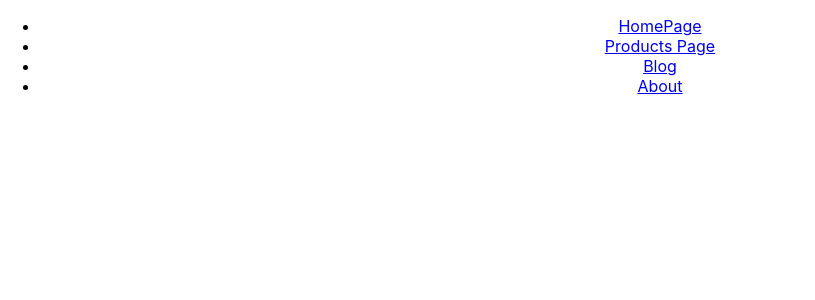
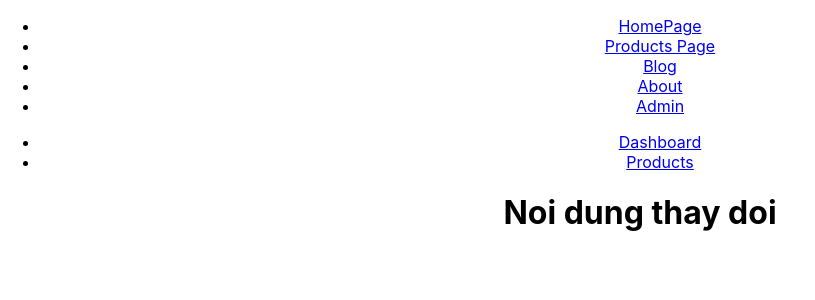
Before and after one commit to HiamQuan/react-ts, a React (Vite) app in the folder react/: page /admin/products in a window 1280 px wide. Shown: the top 300 px of the page, without its empty margins (0-815 px from the left). Built offline with nearby package versions, Linux system fonts and the light colour scheme.

Commit message:
feat: react-router-dom

```diff
--- a/react/src/App.tsx
+++ b/react/src/App.tsx
@@ -1,13 +1,16 @@
 import { useState,useEffect } from 'react'
-import logo from './logo.svg'
 import './App.css'
 import Box from './components/box'
 import { Product } from './types/products'
 import { ShowInfo,ShowInfoChange } from './components/ShowInfo'
-import { Route,Routes,NavLink } from 'react-router-dom'
+import { Route,Routes,NavLink, Navigate } from 'react-router-dom'
 import HomePage from './pages/homepage'
 import AboutPage from './pages/about'
 import PostsPage from './pages/postspage'
+import AdminPage from './pages/admin/layout'
+import ProductsList from './pages/admin/list'
+import Dashboard from './pages/admin/dashboard'
+import ProductDetail from './pages/ProductsDetail'
 
 
 function App() {
@@ -27,14 +30,21 @@ function App() {
        <li>
          <NavLink to="/about">About</NavLink>
        </li>
+       <li>
+         <NavLink to="/admin">Admin</NavLink>
+       </li>
         </ul>
       </header>
       <main>
         <Routes>
             <Route path="/" element={<HomePage/>}/>
-            {/* <Route path="/products" element={<ProductsPage/>}/> */}
             <Route path="/posts" element={<PostsPage/>}/>
             <Route path="/about" element={<AboutPage/>}/>
+            <Route path="/admin" element={<AdminPage/>}>
+                <Route index element={<Navigate to ="/admin/dashboard"/>}/>
+                <Route path="dashboard" element={<Dashboard/>}/>
+                <Route path="products" element={<ProductsList/>}/>
+            </Route>
         </Routes>
       </main>
     </div>
--- a/react/src/api/products.js
+++ b/react/src/api/products.js
@@ -1,6 +1,6 @@
 import instance from "./instance";
 
-const getAll= () => {
-    url="products";
+export const getAll= () => {
+   const url="products";
     return instance.get(url);
 }
--- /dev/null
+++ b/react/src/pages/ProductsDetail.tsx
@@ -0,0 +1,7 @@
+import react from "react";
+
+const ProductDetail =(props) =>{
+    return(<h1>Deatil</h1>)
+}
+
+export default ProductDetail;
--- /dev/null
+++ b/react/src/pages/admin/dashboard.tsx
@@ -0,0 +1,7 @@
+const Dashboard = () =>{
+    return (
+        <h1> Dashboard</h1>
+    )
+}
+
+export default Dashboard;
--- /dev/null
+++ b/react/src/pages/admin/layout.tsx
@@ -0,0 +1,27 @@
+import { NavLink, Routes,Route } from "react-router-dom";
+import Dashboard from "./dashboard";
+import ProductsList from "./list";
+
+const AdminPage = (props) =>{
+    return(
+    <div className="admin-page">
+        <aside><ul>
+            <li>
+                <NavLink to="/admin/dashboard">Dashboard</NavLink>
+            </li>
+            <li>
+                <NavLink to="/admin/products">Products</NavLink>
+            </li>
+        </ul>
+        </aside>
+        <main>
+            <Routes>
+                <Route path="dashboard" element={<Dashboard/>}/>
+                <Route path="products" element={<h1>Noi dung thay doi</h1>}/>
+            </Routes>
+        </main>
+    </div>
+    )
+}
+
+export default AdminPage;
--- /dev/null
+++ b/react/src/pages/admin/list.tsx
@@ -0,0 +1,11 @@
+import { getAll } from "../../api/products";
+
+const ProductsList = () =>{
+    return(
+        <div className="list">
+            <h1>List</h1>
+        </div>
+    )
+}
+
+export default ProductsList;
--- a/react/src/pages/homepage.tsx
+++ b/react/src/pages/homepage.tsx
@@ -1,4 +1,8 @@
-const HomePage = ()=>{
+import { useState } from "react/cjs/react.production.min";
+import { getAll } from "../api/products";
+
+const HomePage =  ()=>{
+
     return (<h1>HomePage</h1>)
 }
 export default HomePage;
```
